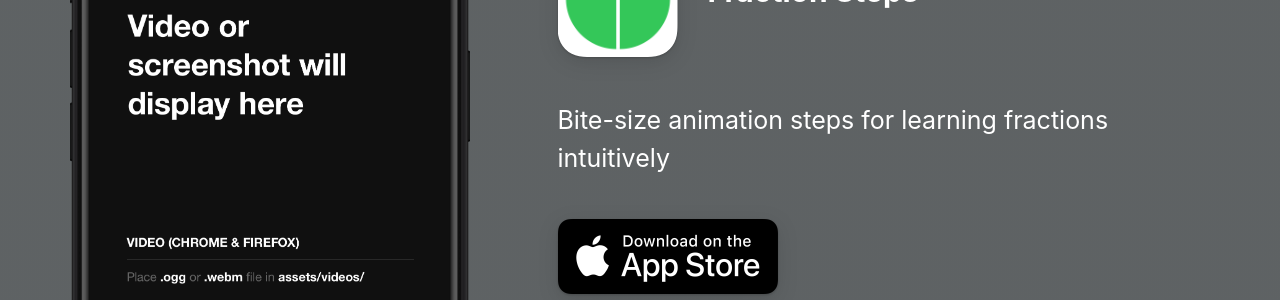
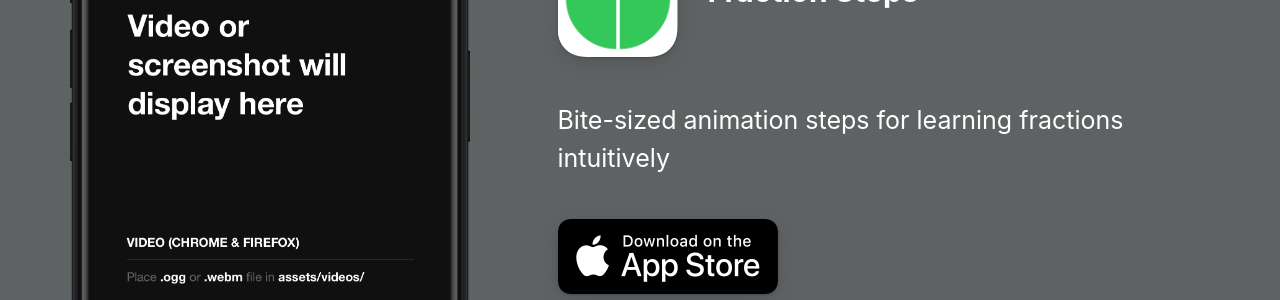
Before and after one commit to fractionsteps/fractionsteps.github.io, a Jekyll site: the page built from index.html, in a window 1280 px wide. Shown: the part 318-618 px from the top of the page. Built offline with Jekyll 4.4.1, drawn with Linux system fonts in a browser that asks for light colours; nearby versions of some CDN libraries.

Commit message:
Fix typo

```diff
--- a/_config.yml
+++ b/_config.yml
@@ -13,7 +13,7 @@ playstore_link                            :
 app_icon                                  : assets/fractionsteps.png                  # Automatically populates if not set and if iOS app ID is set.  Otherwise enter path to icon file manually.
 app_name                                  : Fraction Steps                            # Automatically populates if not set and if iOS app ID is set.  Otherwise enter manually.
 app_price                                 :                                           # Automatically populates if not set and if iOS app ID is set.  Otherwise enter manually.
-app_description                           : Bite-size animation steps for learning fractions intuitively
+app_description                           : Bite-sized animation steps for learning fractions intuitively
 
 enable_smart_app_banner                   : true                                      # Set to true to show a smart app banner at top of page on mobile devices.
 
```
